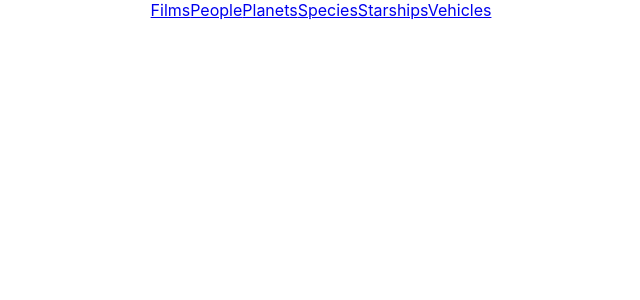
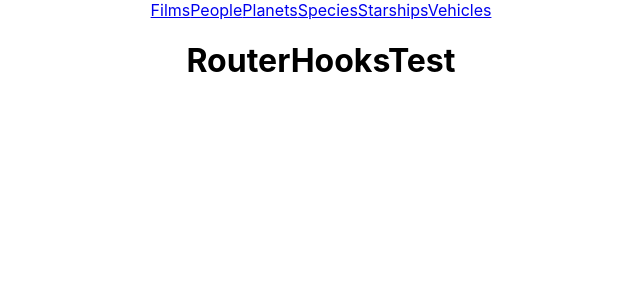
Before and after one commit to melnichenkod/Using-React-Routing, a React (Create React App) app: page /products/1 in a window 1280 px wide. Shown: the top 300 px of the page, without its empty margins (319-959 px from the left). Built offline with nearby package versions, Linux system fonts and the light colour scheme.

Commit message:
tested router hooks

```diff
--- a/src/App.js
+++ b/src/App.js
@@ -3,6 +3,7 @@ import {BrowserRouter as Router, Route, Switch} from 'react-router-dom';
 import Header from './commons/Header';
 import Lists from './components/Lists';
 import endpoints from './utils/endpoints';
+import RouterHooksTest from './components/RouterHooksTest';
 function App() {
   return (
     <Router>
@@ -14,6 +15,9 @@ function App() {
               <Lists endpoint={endpoint} keyToShow={keyToShow} />
             </Route>
           )) }
+          <Route path='/products/:id'>
+            <RouterHooksTest/>
+          </Route>
         </Switch>
       </div>
     </Router>
--- /dev/null
+++ b/src/components/RouterHooksTest.js
@@ -0,0 +1,15 @@
+import React from 'react';
+import { useHistory, useLocation, useParams, useRouteMatch } from 'react-router-dom';
+
+export default function RouterHooksTest() {
+  const history = useHistory();
+  const location = useLocation();
+  const params = useParams();
+
+  //console.log(history);
+  // console.log(location);
+  console.log(params);
+  return (
+    <h1>RouterHooksTest</h1>
+  )
+}
```
